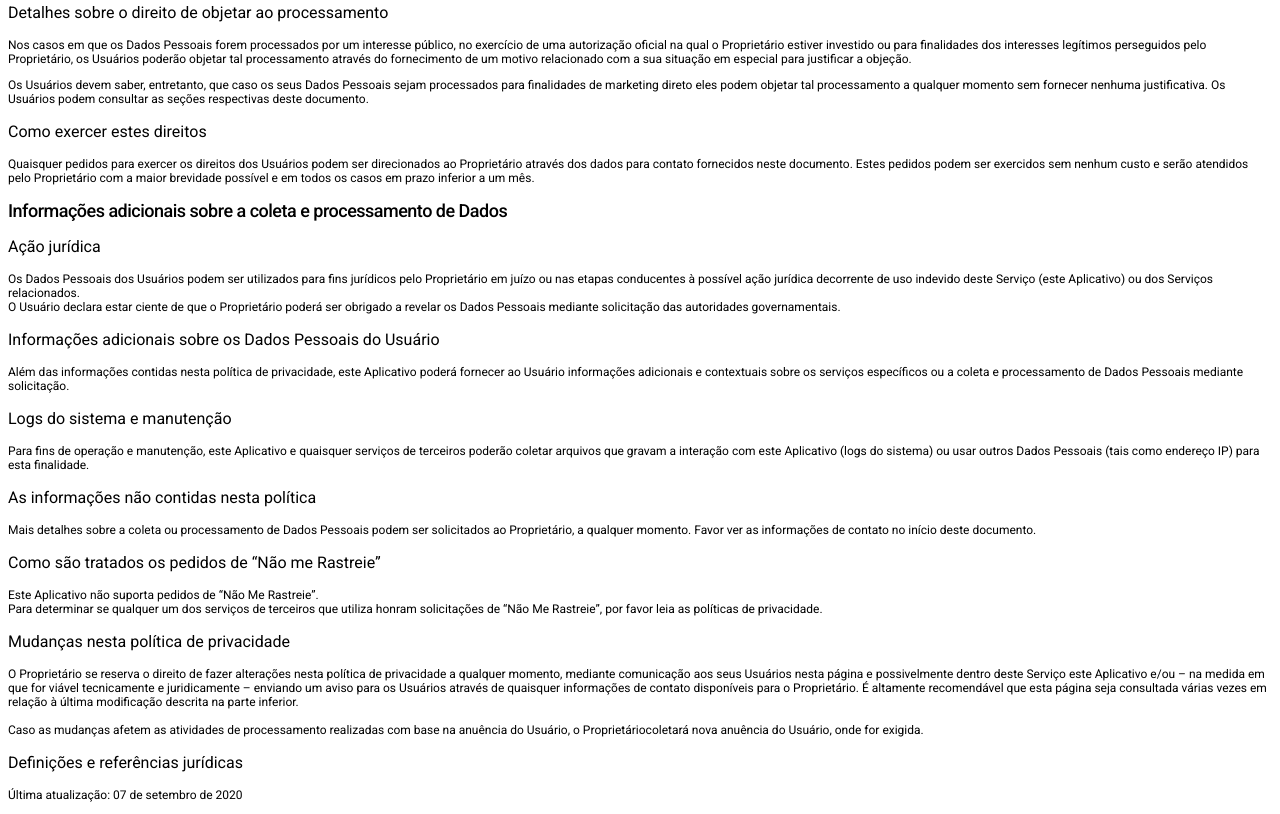
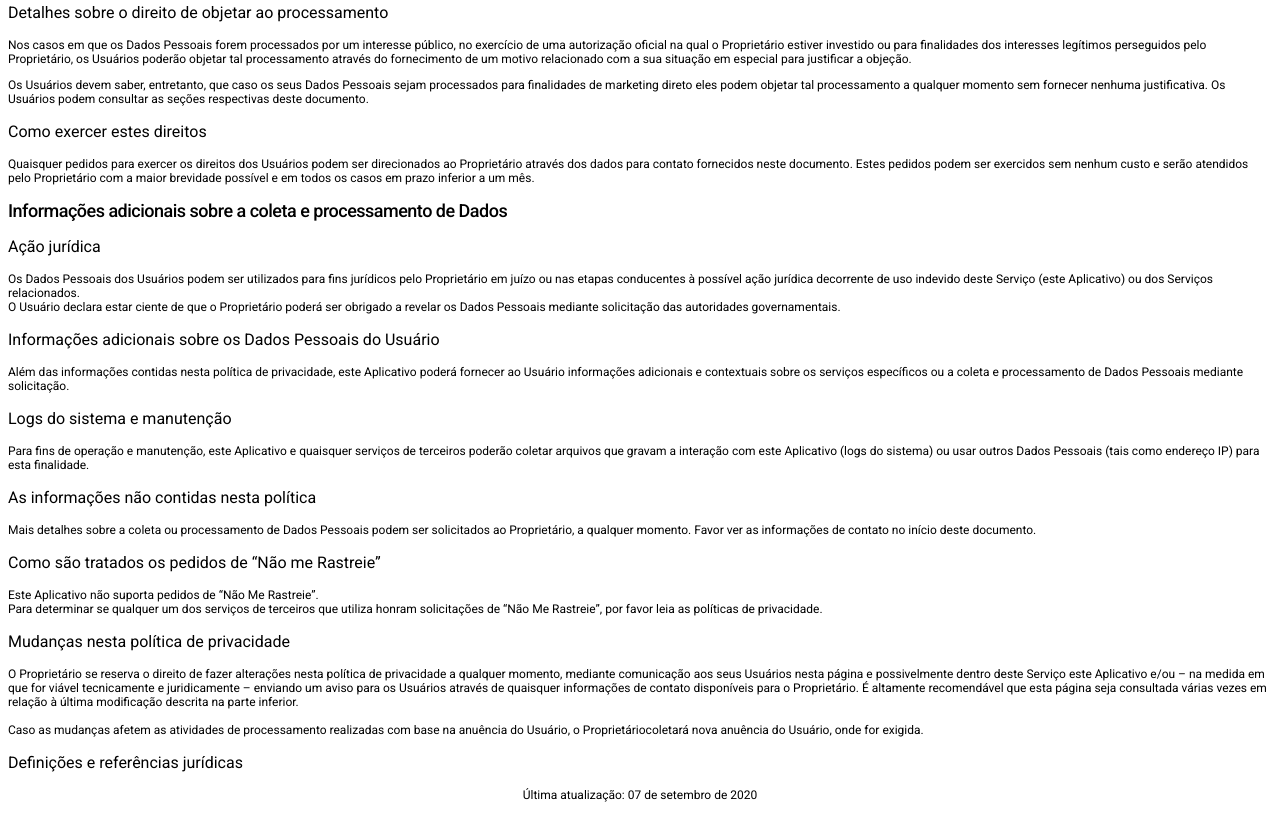
Before and after one commit to saosalvadoralimentos/saosalvadoralimentos.github.io, a plain HTML site: page politica_privacidade_ssa.html in a window 1280 px wide. Shown: the part 1382-2196 px from the top of the page. Drawn offline with Linux system fonts and the light colour scheme.

Commit message:
Update politica_privacidade_ssa.html

```diff
--- a/politica_privacidade_ssa.html
+++ b/politica_privacidade_ssa.html
@@ -293,12 +293,9 @@
             </div>
 
 
-            <div class="iub_footer">
+            <div class="footer">
 
-                <p>
-                    Última atualização: 07 de setembro de 2020
-                </p>
-
+                <center><p>Última atualização: 07 de setembro de 2020 </p></center>
 
             </div>
 
```
